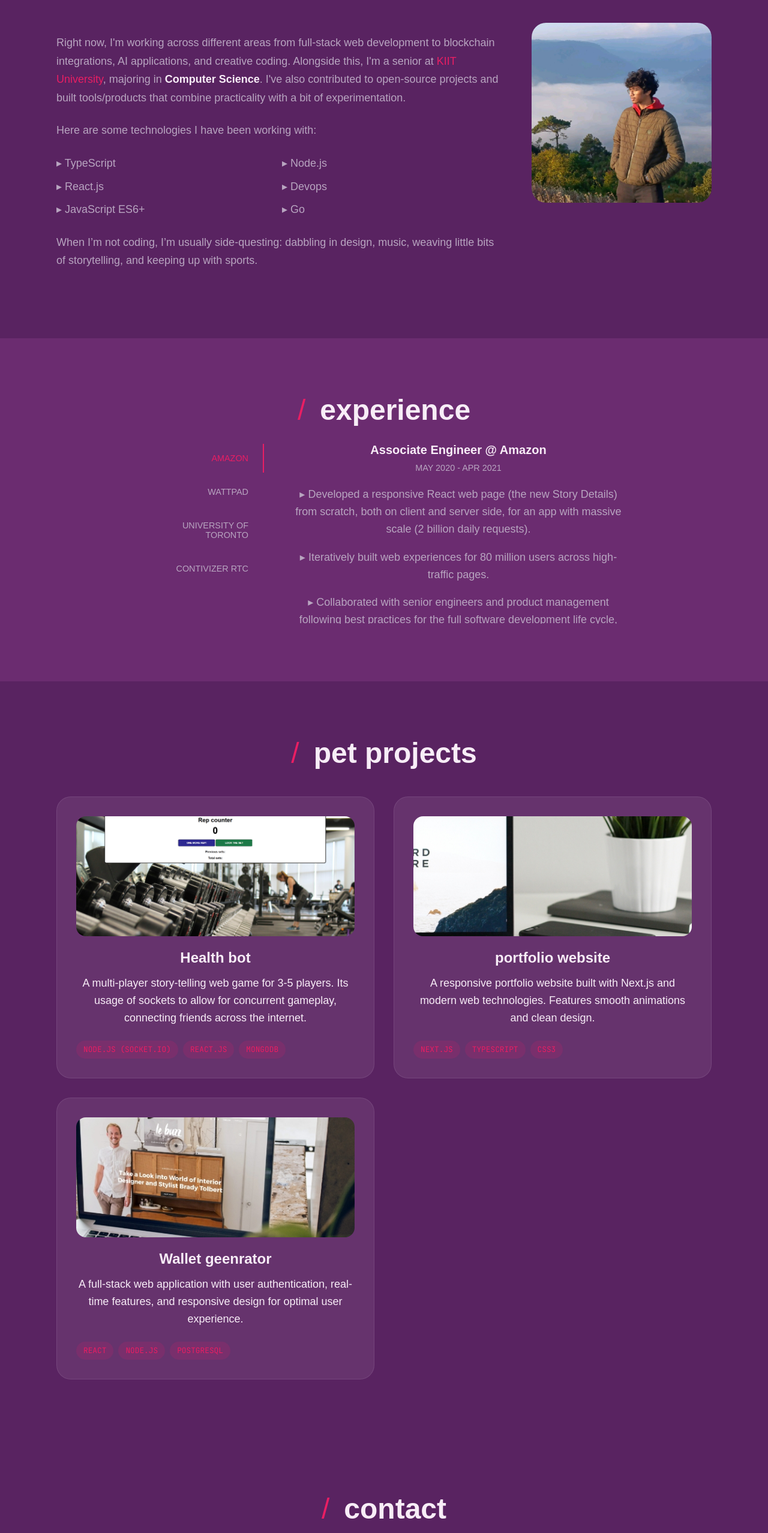
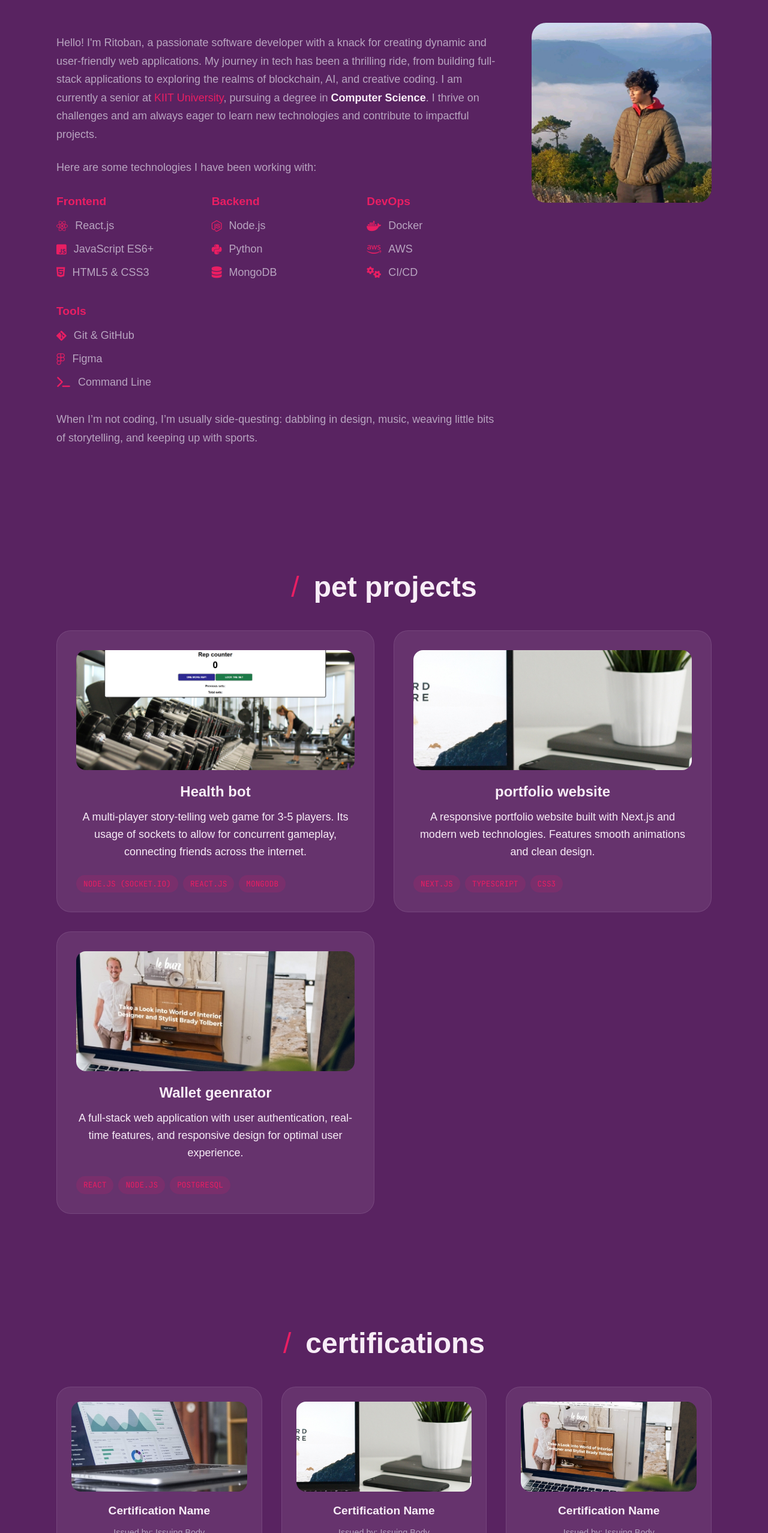
Before and after one commit to ritoban23/Portfolio-website, a Next.js app: page / in a window 1280 px wide. Shown: the part 1007-3563 px from the top of the page at 60% size. Built offline with nearby package versions, Linux system fonts and the light colour scheme; a web font is replaced by a local one.

Commit message:
tech stack improved and certification section added

```diff
--- a/app/globals.css
+++ b/app/globals.css
@@ -471,3 +471,70 @@ section{padding:5rem 1rem}
     grid-row: 2;
   }
 }
+
+/* Tech grid */
+.tech-grid {
+  display: grid;
+  grid-template-columns: repeat(auto-fit, minmax(200px, 1fr));
+  gap: 2rem;
+  margin-top: 2rem;
+}
+
+.tech-category h3 {
+  color: var(--clr-accent);
+  font-size: 1.2rem;
+  margin-bottom: 1rem;
+}
+
+.tech-category ul {
+  list-style: none;
+  padding: 0;
+  margin: 0;
+}
+
+.tech-category li {
+  color: var(--clr-neutral);
+  margin-bottom: 0.5rem;
+  display: flex;
+  align-items: center;
+}
+
+.tech-category li i {
+  margin-right: 0.75rem;
+  color: var(--clr-accent);
+  font-size: 1.2rem;
+}
+
+/* Certifications */
+.cert-grid {
+  display: grid;
+  grid-template-columns: repeat(auto-fit, minmax(300px, 1fr));
+  gap: 2rem;
+  margin-top: 3rem;
+}
+
+.cert-card {
+  background: rgba(248, 237, 247, 0.08);
+  border: 1px solid rgba(248, 237, 247, 0.1);
+  border-radius: var(--radius);
+  padding: 1.5rem;
+  transition: all 0.3s ease;
+}
+
+.cert-card:hover {
+  transform: translateY(-5px);
+  background: rgba(248, 237, 247, 0.15);
+  box-shadow: 0 20px 40px rgba(89, 35, 97, 0.3);
+}
+
+.cert-card h4 {
+  color: var(--clr-light);
+  margin: 0 0 0.5rem 0;
+  font-size: 1.2rem;
+}
+
+.cert-card p {
+  color: var(--clr-neutral);
+  font-size: 0.9rem;
+  margin: 0;
+}
--- a/app/layout.tsx
+++ b/app/layout.tsx
@@ -14,6 +14,7 @@ export default function RootLayout({ children }: { children: React.ReactNode })
         <link rel="icon" href="/img/devrito.png" type="image/png" />
         <link rel="shortcut icon" href="/img/devrito.png" type="image/png" />
         <link rel="apple-touch-icon" href="/img/devrito.png" />
+        <link rel="stylesheet" href="https://cdnjs.cloudflare.com/ajax/libs/font-awesome/6.2.0/css/all.min.css" integrity="sha512-xh6O/CkQoPOWDdYTDqeRdPCVd1SpvCA9XXcUnZS2FmJNp1coAFzvtCN9BmamE+4aHK8yyUHUSCcJHgXloTyT2A==" crossOrigin="anonymous" referrerPolicy="no-referrer" />
       </head>
       <body>
         {children}
--- a/app/page.tsx
+++ b/app/page.tsx
@@ -86,19 +86,15 @@ export default function Page() {
                     marginBottom: "1.5rem",
                   }}
                 >
-                  Right now, I'm working across different areas from full-stack
-                  web development to blockchain integrations, AI applications,
-                  and creative coding. Alongside this, I'm a senior at{" "}
+                  Hello! I'm Ritoban, a passionate software developer with a knack for creating dynamic and user-friendly web applications. My journey in tech has been a thrilling ride, from building full-stack applications to exploring the realms of blockchain, AI, and creative coding. I am currently a senior at{" "}
                   <span style={{ color: "var(--clr-accent)" }}>
                     KIIT University
                   </span>
-                  , majoring in{" "}
+                  , pursuing a degree in{" "}
                   <strong style={{ color: "var(--clr-light)" }}>
                     Computer Science
                   </strong>
-                  . I've also contributed to open-source projects and built
-                  tools/products that combine practicality with a bit of
-                  experimentation.
+                  . I thrive on challenges and am always eager to learn new technologies and contribute to impactful projects.
                 </p>
                 <p
                   style={{
@@ -108,20 +104,39 @@ export default function Page() {
                 >
                   Here are some technologies I have been working with:
                 </p>
-                <div
-                  style={{
-                    display: "grid",
-                    gridTemplateColumns: "1fr 1fr",
-                    gap: "0.5rem",
-                    color: "var(--clr-neutral)",
-                  }}
-                >
-                  <div>▸ TypeScript</div>
-                  <div>▸ Node.js</div>
-                  <div>▸ React.js</div>
-                  <div>▸ Devops</div>
-                  <div>▸ JavaScript ES6+</div>
-                  <div>▸ Go</div>
+                <div className="tech-grid">
+                  <div className="tech-category">
+                    <h3>Frontend</h3>
+                    <ul>
+                      <li><i className="fab fa-react"></i> React.js</li>
+                      <li><i className="fab fa-js-square"></i> JavaScript ES6+</li>
+                      <li><i className="fab fa-html5"></i> HTML5 & CSS3</li>
+                    </ul>
+                  </div>
+                  <div className="tech-category">
+                    <h3>Backend</h3>
+                    <ul>
+                      <li><i className="fab fa-node-js"></i> Node.js</li>
+                      <li><i className="fab fa-python"></i> Python</li>
+                      <li><i className="fas fa-database"></i> MongoDB</li>
+                    </ul>
+                  </div>
+                  <div className="tech-category">
+                    <h3>DevOps</h3>
+                    <ul>
+                      <li><i className="fab fa-docker"></i> Docker</li>
+                      <li><i className="fab fa-aws"></i> AWS</li>
+                      <li><i className="fas fa-cogs"></i> CI/CD</li>
+                    </ul>
+                  </div>
+                  <div className="tech-category">
+                    <h3>Tools</h3>
+                    <ul>
+                      <li><i className="fab fa-git-alt"></i> Git & GitHub</li>
+                      <li><i className="fab fa-figma"></i> Figma</li>
+                      <li><i className="fas fa-terminal"></i> Command Line</li>
+                    </ul>
+                  </div>
                 </div>
                 <p style={{ color: "var(--clr-neutral)", marginTop: "1.5rem" }}>
                   When I’m not coding, I’m usually side-questing: dabbling in
@@ -133,13 +148,15 @@ export default function Page() {
           </div>
         </section>
 
-        {/* Experience */}
+        {/* Experience - Commented Out */}
+        {/*
         <section id="experience" data-section className="myServices reveal">
           <div className="container">
             <h2 className="sectionTitle">experience</h2>
             <ExperienceSection />
           </div>
         </section>
+        */}
 
         {/* Projects */}
         <section id="projects" data-section className="myWork reveal">
@@ -234,6 +251,66 @@ export default function Page() {
           </div>
         </section>
 
+        {/* Certifications */}
+        <section id="certifications" data-section className="myWork reveal">
+          <div className="container">
+            <h2 className="sectionTitle">certifications</h2>
+            <div className="cert-grid">
+              <div className="cert-card">
+                <Image
+                  src="/img/portfolio-01.jpg"
+                  alt="Certification placeholder"
+                  width={300}
+                  height={200}
+                  style={{
+                    width: "100%",
+                    height: "150px",
+                    objectFit: "cover",
+                    borderRadius: "var(--radius-sm)",
+                    marginBottom: "1rem",
+                  }}
+                />
+                <h4>Certification Name</h4>
+                <p>Issued by: Issuing Body</p>
+              </div>
+              <div className="cert-card">
+                <Image
+                  src="/img/portfolio-02.jpg"
+                  alt="Certification placeholder"
+                  width={300}
+                  height={200}
+                  style={{
+                    width: "100%",
+                    height: "150px",
+                    objectFit: "cover",
+                    borderRadius: "var(--radius-sm)",
+                    marginBottom: "1rem",
+                  }}
+                />
+                <h4>Certification Name</h4>
+                <p>Issued by: Issuing Body</p>
+              </div>
+              <div className="cert-card">
+                <Image
+                  src="/img/portfolio-03.jpg"
+                  alt="Certification placeholder"
+                  width={300}
+                  height={200}
+                  style={{
+                    width: "100%",
+                    height: "150px",
+                    objectFit: "cover",
+                    borderRadius: "var(--radius-sm)",
+                    marginBottom: "1rem",
+                  }}
+                />
+                <h4>Certification Name</h4>
+                <p>Issued by: Issuing Body</p>
+              </div>
+            </div>
+          </div>
+        </section>
+
         {/* Contact */}
         <section id="contact" data-section className="reveal">
           <div className="container" style={{ textAlign: "center" }}>
```
